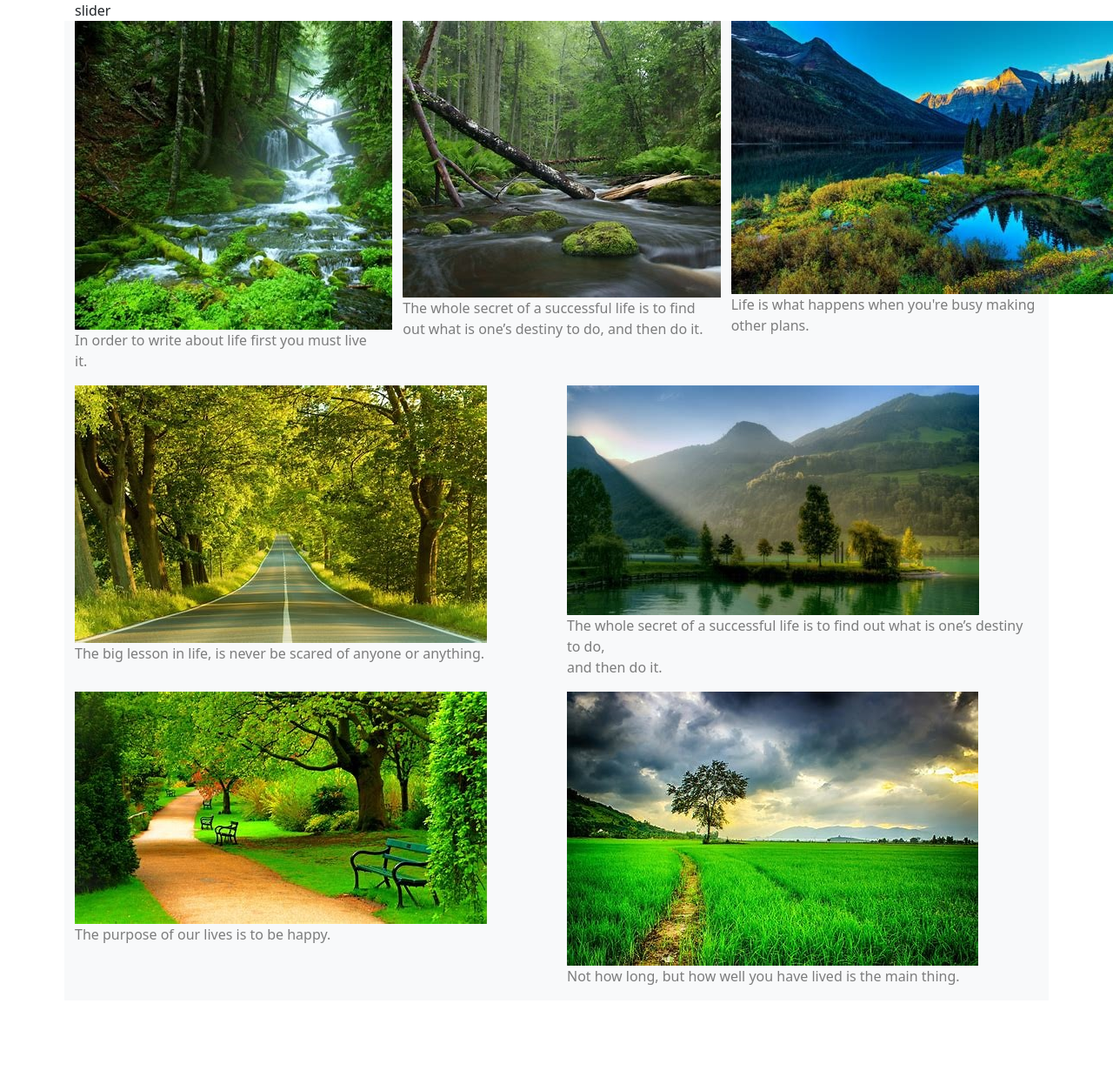
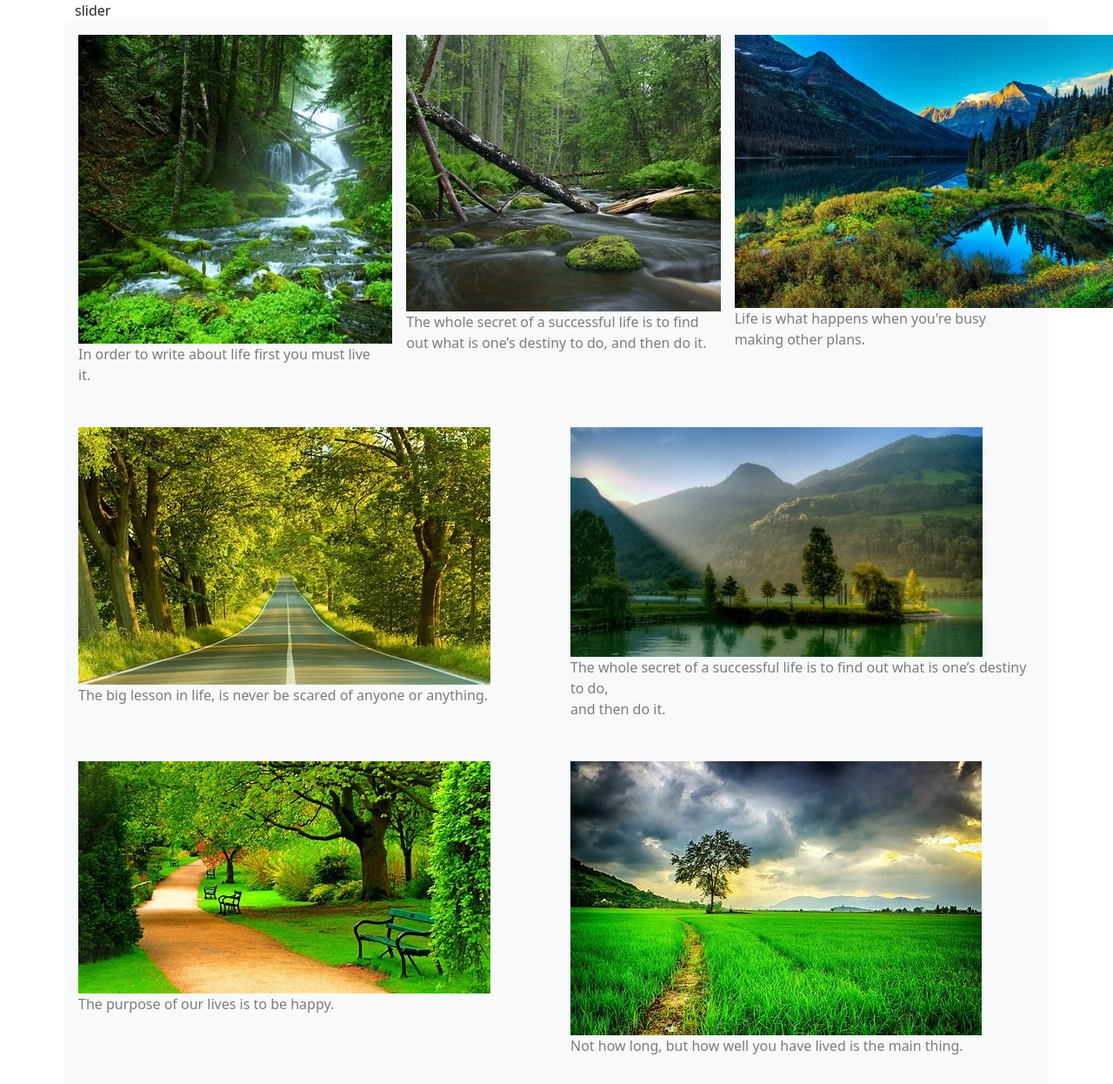
Before and after one commit to RahelehMoa/Projects_UI, a plain HTML site: page Rel1.0.0Project_Bootstrap/index.html in a window 1280 px wide. Shown: the top 1246 px of the page at 87% size. Before the commit the page ends 1150 px from the top, so only its background shows below. Drawn offline with nearby package versions, Linux system fonts and the light colour scheme.

Commit message:
Add files via upload

```diff
--- a/Rel1.0.0Project_Bootstrap/index.html
+++ b/Rel1.0.0Project_Bootstrap/index.html
@@ -12,40 +12,36 @@
 <div class="container">
 <div> slider
 
-
-
-
-</div>
 <div>
 <div class="row">
-  <div class="col-sm-4 bg-light text-black-50">
+  <div class="col-sm-4 p-3 bg-light text-black-50">
     <img src="image/image01.jpg" alt="imagenature01">
     <p>In order to write about life first you must live it.</p>
   </div>
-  <div class="col-sm-4 bg-light text-black-50">
+  <div class="col-sm-4 p-3 bg-light text-black-50">
   <img src="image/image02.jpg" alt="imagenature02">
   <p>The whole secret of a successful life is to find out what is one’s destiny to do, and then do it.</p>
   </div>
-  <div class="col-sm-4 bg-light text-black-50">
+  <div class="col-sm-4 p-3 bg-light text-black-50">
   <img src="image/image03.jpg" alt="imagenature03">
   <p>Life is what happens when you're busy making other plans.</p>
   </div>
 </div>
 <!-- Or let Bootstrap automatically handle the layout -->
 <div class="row">
-  <div class="col-sm bg-light text-black-50">
+  <div class="col-sm p-3 bg-light text-black-50">
     <img src="image/image04.jpg" alt="imagenature04">
     <p>The big lesson in life, is never be scared of anyone or anything.</p>
   </div>
-  <div class="col-sm bg-light text-black-50">
+  <div class="col-sm p-3 bg-light text-black-50">
     <img src="image/image05.jpg" alt="imagenature05">
     <p>The whole secret of a successful life is to find out what is one’s destiny to do, <br> and then do it.</p>
   </div>
-  <div class="col-sm bg-light text-black-50">
+  <div class="col-sm p-3 bg-light text-black-50">
     <img src="image/image06.jpg" alt="imagenature06">
     <p>The purpose of our lives is to be happy.</p>
   </div>
-  <div class="col-sm bg-light text-black-50">
+  <div class="col-sm p-3 bg-light text-black-50">
     <img src="image/image07.jpg" alt="imagenature07">
     <p>Not how long, but how well you have lived is the main thing.</p>
   </div>
```
Also changed, not shown: Rel1.0.0Project_Bootstrap/image/slider01.webp (added), Rel1.0.0Project_Bootstrap/image/slider02.webp (added), 1 other file.
